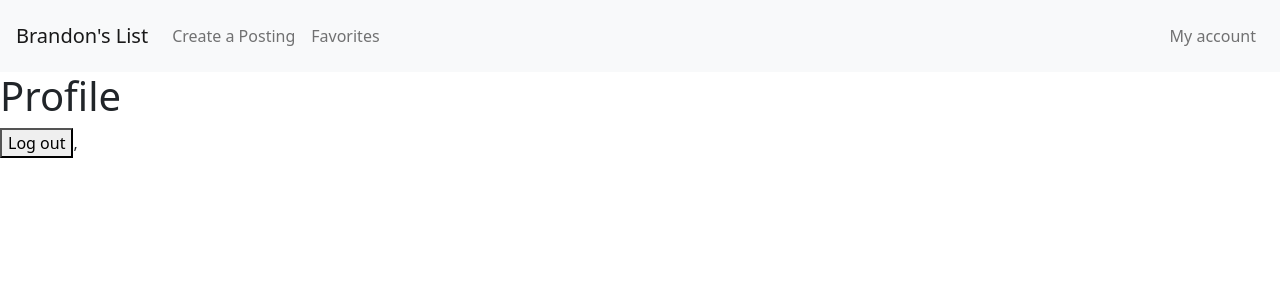
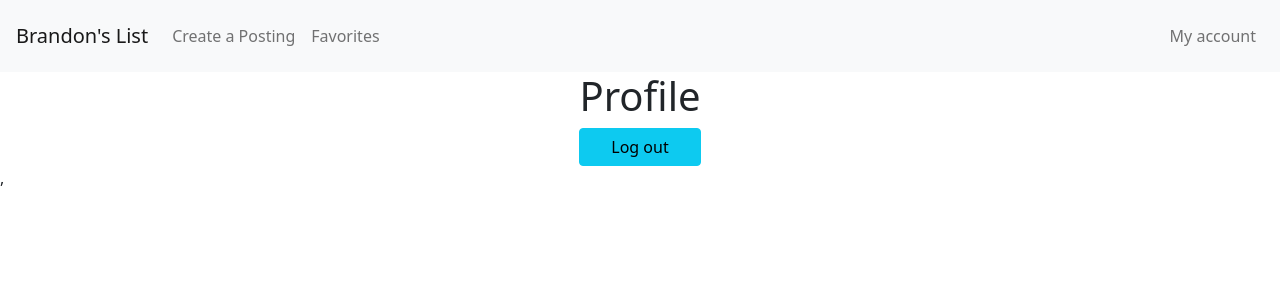
Before and after one commit to brandon121j/brandonslist-project-frontend, a React (Create React App) app: page /profile in a window 1280 px wide. Shown: the top 300 px of the page. Built offline with nearby package versions, Linux system fonts and the light colour scheme; sample sign-in values are in the browser's storage.

Commit message:
CSS changes made to profile.js file

```diff
--- a/src/components/profile/Profile.js
+++ b/src/components/profile/Profile.js
@@ -17,10 +17,12 @@ function Profile() {
 
 	return (
 		// <div>{user.user.firstName}</div>
-		<>
+		<div className='d-flex justify-content-center'>
+		<div className='d-flex justify-content-center flex-column'>
 			<h1>Profile</h1>
-			<button onClick={onClickHandler}>Log out</button>
-		</>
+			<button className="btn btn-info" onClick={onClickHandler}>Log out</button>
+			</div>
+		</div>
 	);
 }
 
```
